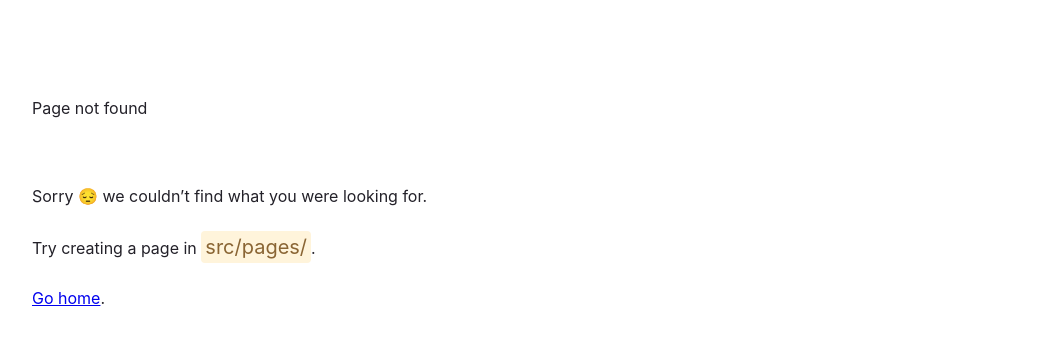
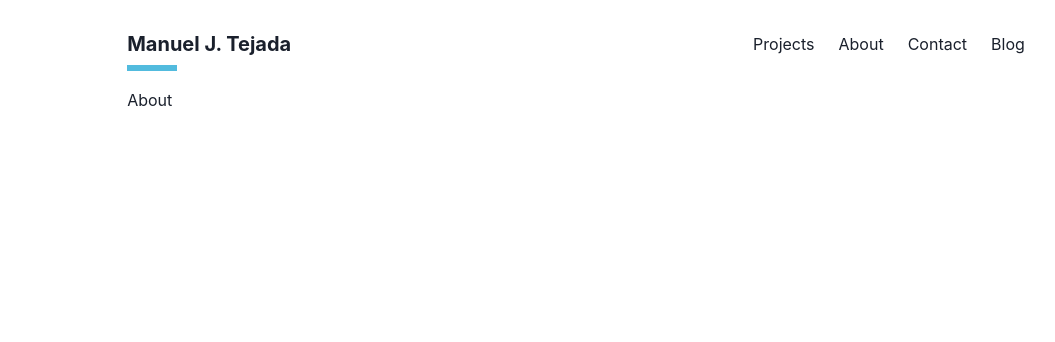
Before and after one commit to manueljtejada/website, a Gatsby site: page /about in a window 1280 px wide. Before the commit this address had no page. Shown: the whole page, without its empty margins (64-1119 px from the left). Built offline with nearby package versions, Linux system fonts and the light colour scheme; Gatsby itself is replaced by a stand-in of ours.

Commit message:
Adds page skeletons and global layout

```diff
--- a/gatsby-browser.js
+++ b/gatsby-browser.js
@@ -2,6 +2,7 @@ import React from "react";
 import { ThemeProvider } from "styled-components";
 
 import theme, { GlobalStyle } from "./src/components/ui/theme";
+import Layout from "./src/components/Layout";
 
 export const wrapRootElement = ({ element }) => (
   <ThemeProvider theme={theme}>
@@ -9,3 +10,13 @@ export const wrapRootElement = ({ element }) => (
     {element}
   </ThemeProvider>
 );
+
+export const wrapPageElement = ({ element, props }) => {
+  const { path } = props;
+
+  if (path === "/") {
+    return element;
+  } else {
+    return <Layout {...props}>{element}</Layout>;
+  }
+};
--- /dev/null
+++ b/src/components/Layout.tsx
@@ -0,0 +1,12 @@
+import React from "react";
+import Menu from "./Menu/Menu";
+import Container from "./ui/components/Container";
+
+const Layout: React.FC = ({ children }) => (
+  <>
+    <Menu />
+    <Container>{children}</Container>
+  </>
+);
+
+export default Layout;
--- /dev/null
+++ b/src/pages/about.tsx
@@ -0,0 +1,12 @@
+import React from "react";
+
+const AboutPage = () => {
+  return (
+    <main>
+      <title>About</title>
+      <h1>About</h1>
+    </main>
+  );
+};
+
+export default AboutPage;
```
Also changed, not shown: src/pages/blog.tsx (added, +12 -0 lines), src/pages/contact.tsx (added, +12 -0 lines), src/pages/index.tsx (+10 -0 lines), src/pages/projects.tsx (added, +12 -0 lines).
